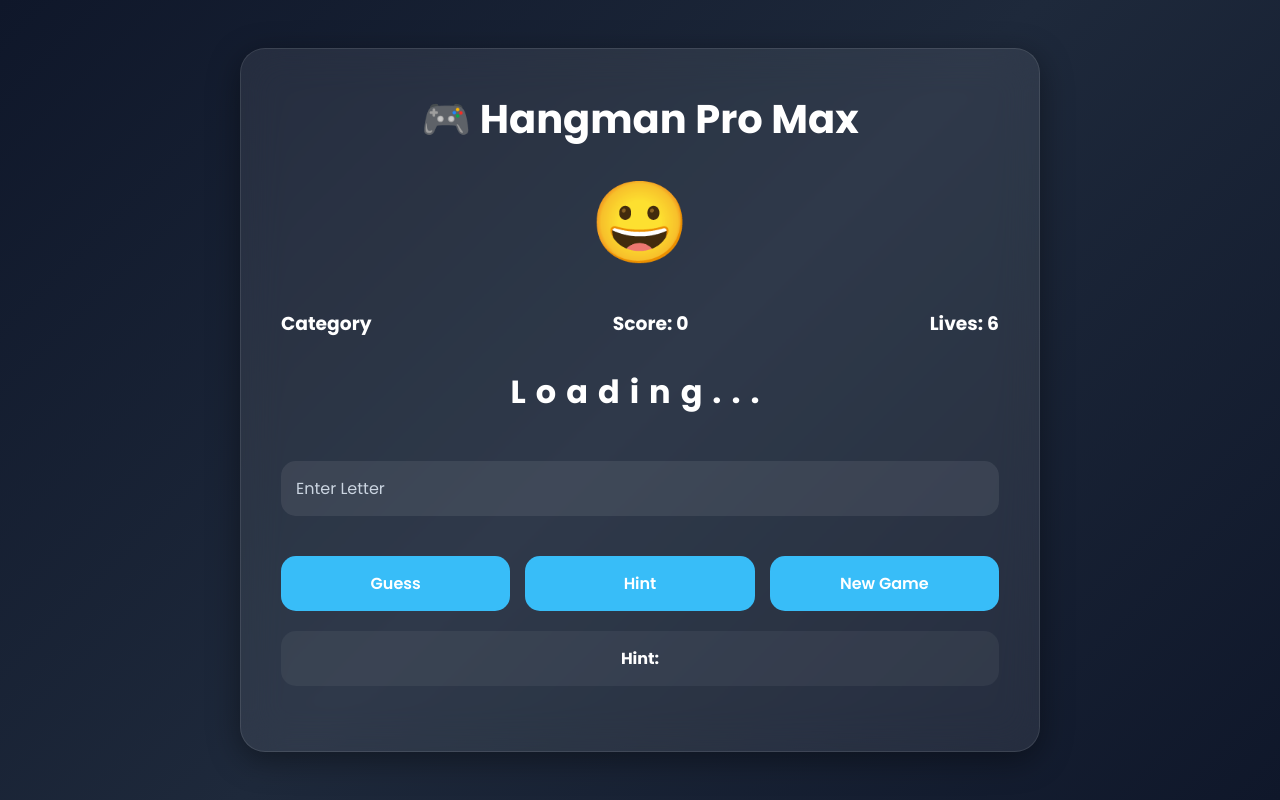
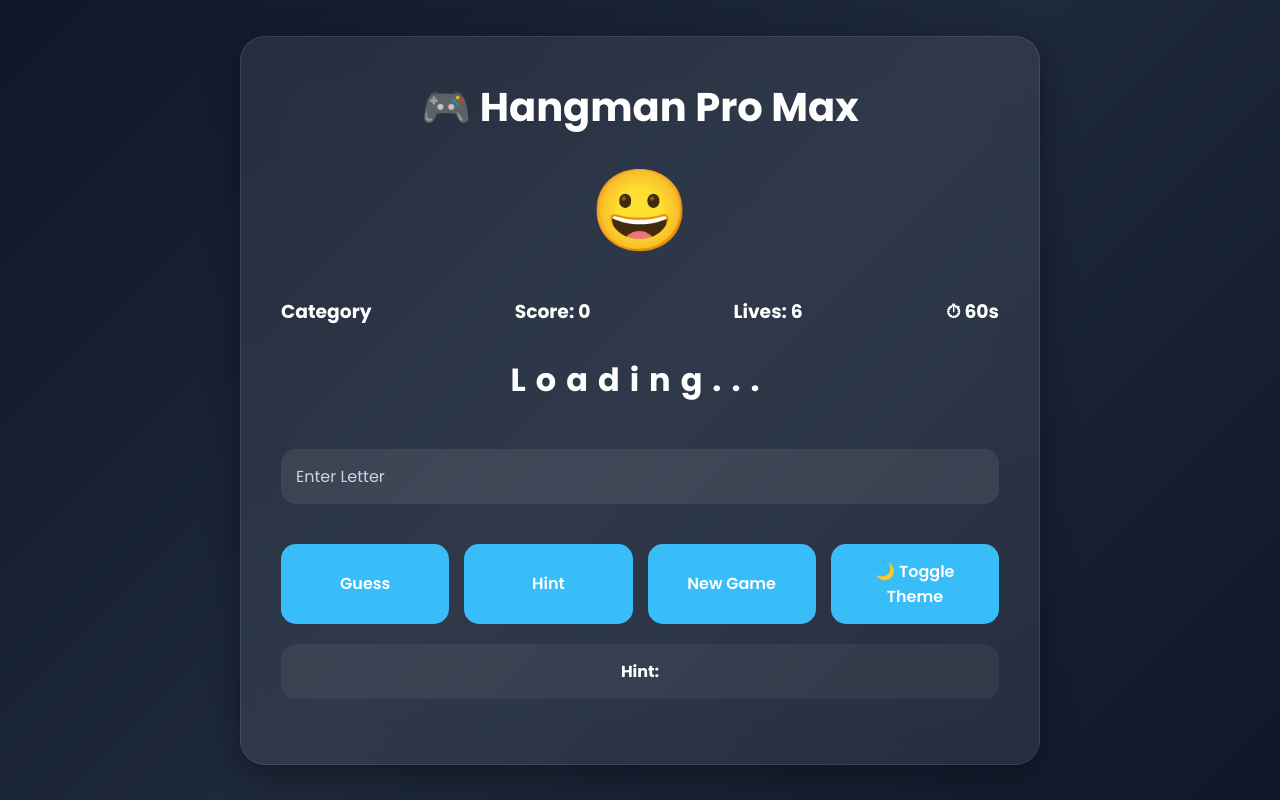
Before and after one commit to dharshinisivaraman122-arch/hungam-game, a Flask app: page /game in a window 1280 px wide. Run offline with Flask 3, Linux system fonts and the light colour scheme; the visitor is signed in with stand-in values (Sample User, id 1); data that the repository does not hold is empty.

Commit message:
Add timer display and theme toggle button

```diff
--- a/templates/game.html
+++ b/templates/game.html
@@ -38,6 +38,9 @@ href="{{ url_for('static', filename='style.css') }}">
                 Lives: 6
             </h3>
 
+            <h3 id="timer">
+               ⏱ 60s
+                </h3>
         </div>
 
         <div id="word">
@@ -66,6 +69,9 @@ href="{{ url_for('static', filename='style.css') }}">
                 New Game
             </button>
 
+            <button onclick="toggleTheme()">
+                🌙 Toggle Theme
+             </button>
         </div>
 
         <div class="hint-box">
```
